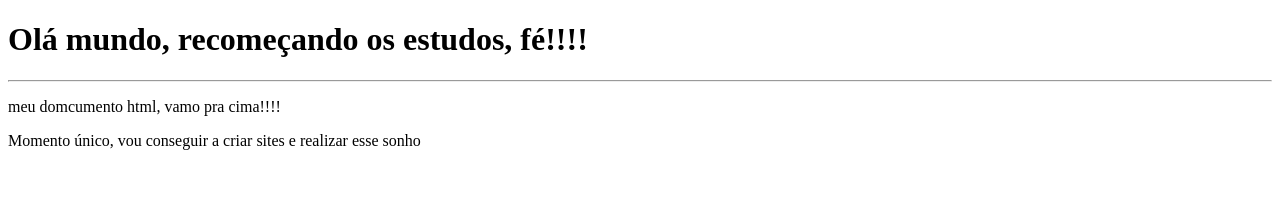
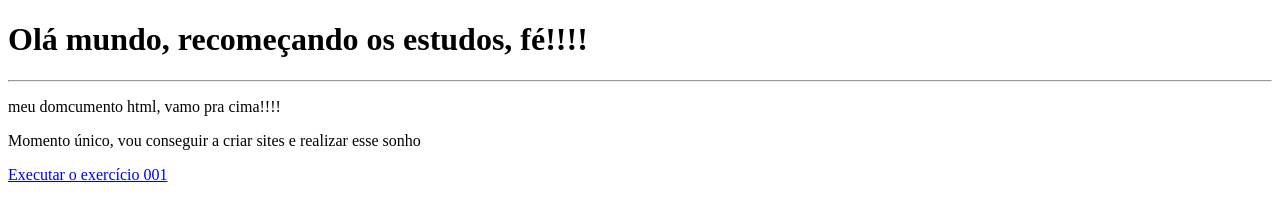
Before and after one commit to fabiofelipedasilva/html-css, a plain HTML site: page modulo 1/ex001/index.html in a window 1280 px wide. Drawn offline with Linux system fonts and the light colour scheme.

Commit message:
inseri um link

```diff
--- a/modulo 1/ex001/index.html
+++ b/modulo 1/ex001/index.html
@@ -11,6 +11,8 @@
     <p>meu domcumento html, vamo pra cima!!!!</p>
     <p>Momento único, vou conseguir a criar sites e realizar esse sonho</p>
 
+    <a href="https://fabiofelipedasilva.github.io/html-css/modulo 1/ex001/index.html">Executar o exercício 001</a>
+
   <!-- para comentário pressiona  a tecla "Ctrl" junto com a tecla dois pontos":"  (Ctrl :) -->
 
 </body>
```
